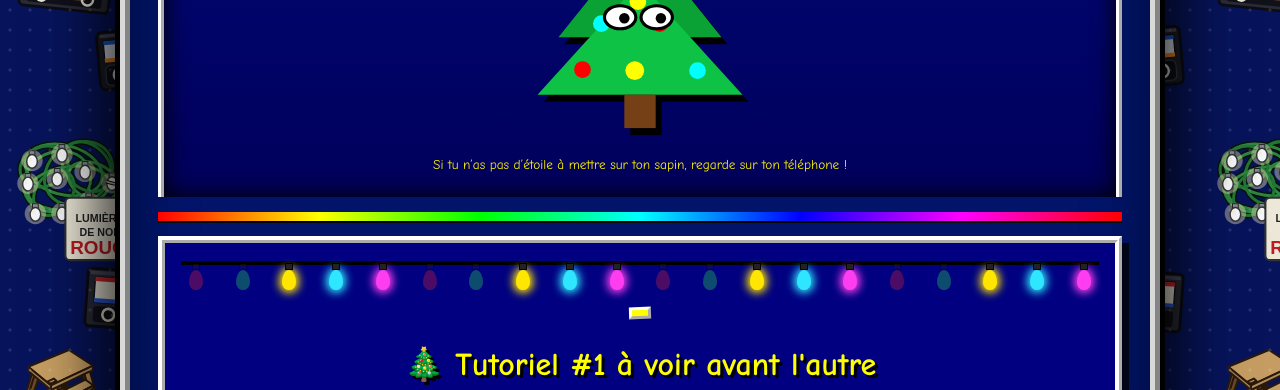
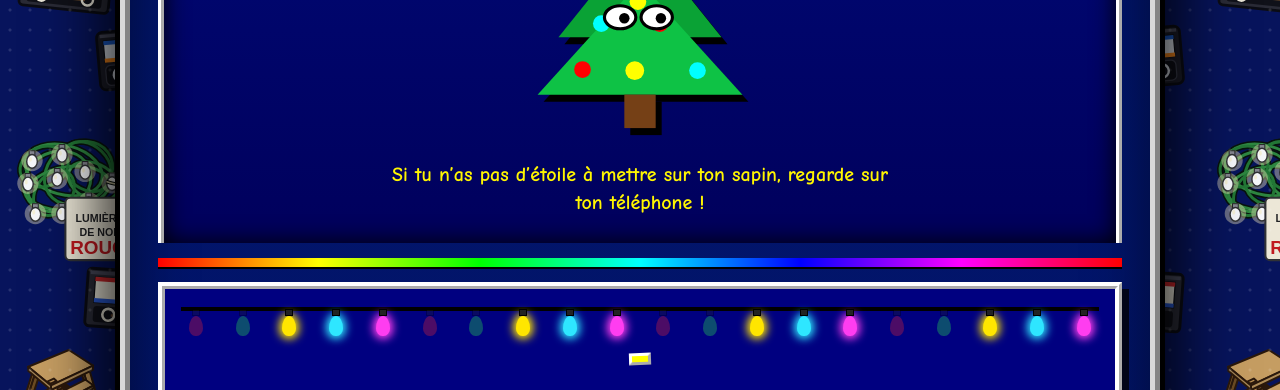
Before and after one commit to simongauthier101/DARP-Nael, a plain HTML site: page index.html in a window 1280 px wide. Shown: the part 1060-1450 px from the top of the page. Drawn offline with Linux system fonts and the light colour scheme.

Commit message:
Change tree caption from paragraph to heading

```diff
--- a/index.html
+++ b/index.html
@@ -123,7 +123,7 @@ button{font-family:inherit;font-weight:bold;font-size:clamp(16px,3vw,20px);color
         </g>
 <animate attributeName="opacity" values="1;.65;1" dur=".8s" repeatCount="indefinite"/>
       </svg>
-      <div class="tree-caption"><p><small>Si tu n’as pas d’étoile à mettre sur ton sapin, regarde sur ton téléphone !</small></p></div>
+      <div class="tree-caption"><h2><small>Si tu n’as pas d’étoile à mettre sur ton sapin, regarde sur ton téléphone !</small></h2></div>
     </div>
   </header>
 
```
